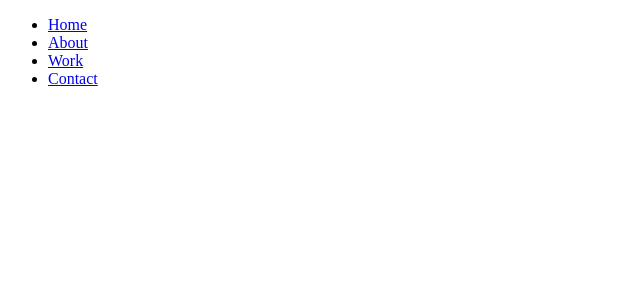
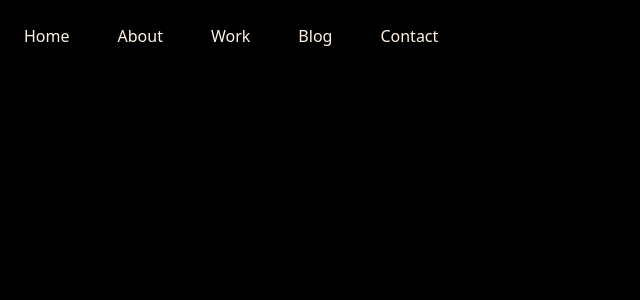
Before and after one commit to AlanJGG/my-portfolio, a React (Vite) app: page / in a window 1280 px wide. Shown: the top 300 px of the page, without its empty margins (0-640 px from the left). Built offline with nearby package versions, Linux system fonts and the light colour scheme.

Commit message:
Set up tailwind

```diff
--- /dev/null
+++ b/postcss.config.js
@@ -0,0 +1,6 @@
+export default {
+    plugins: {
+      tailwindcss: {},
+      autoprefixer: {},
+    },
+  }
--- a/src/components/Navbar.jsx
+++ b/src/components/Navbar.jsx
@@ -1,18 +1,23 @@
 export const Navbar = () => {
   return (
     <header id="navbar">
-      <nav>
-        <ul>
-          <li>
-            <a href="#home">Home</a>
+      <nav className="pt-6">
+        <ul className="flex">
+          <li className="px-6 ">
+            <a href="#home" className="hover:text-black focus:text-green">
+              Home
+            </a>
           </li>
-          <li>
+          <li className="px-6">
             <a href="#about">About</a>
           </li>
-          <li>
+          <li className="px-6">
             <a href="#work">Work</a>
           </li>
-          <li>
+          <li className="px-6">
+            <a href="#blog">Blog</a>
+          </li>
+          <li className="px-6">
             <a href="#contact">Contact</a>
           </li>
         </ul>
--- a/src/style/index.scss
+++ b/src/style/index.scss
@@ -1,3 +1,9 @@
+@tailwind base;
+@tailwind components;
+@tailwind utilities;
+
 html {
   scroll-behavior: smooth;
+  background-color: black;
+  color: rgb(255, 243, 229);
 }
--- /dev/null
+++ b/tailwind.config.js
@@ -0,0 +1,7 @@
+export default {
+  content: ["./index.html", "./src/**/*.{js,jsx,ts,tsx}"],
+  theme: {
+    extend: {},
+  },
+  plugins: [],
+};
```
Also changed, not shown: package.json (+5 -2 lines), src/main.jsx (+7 -7 lines), 1 other file (tests, documents, lock files or other folders).
